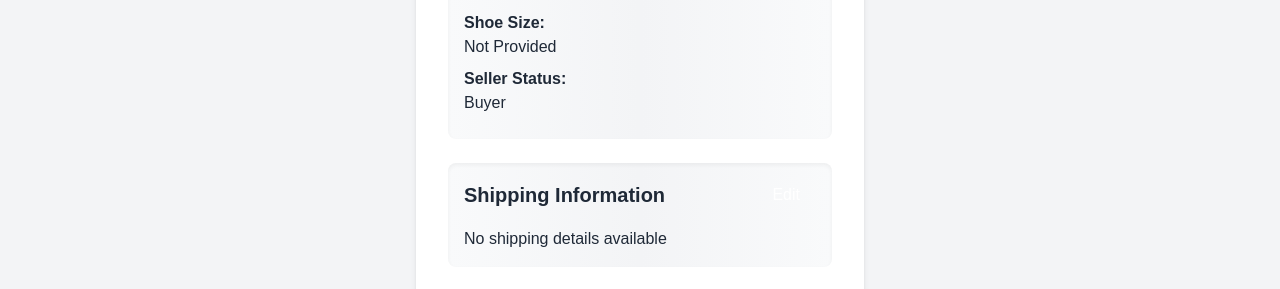
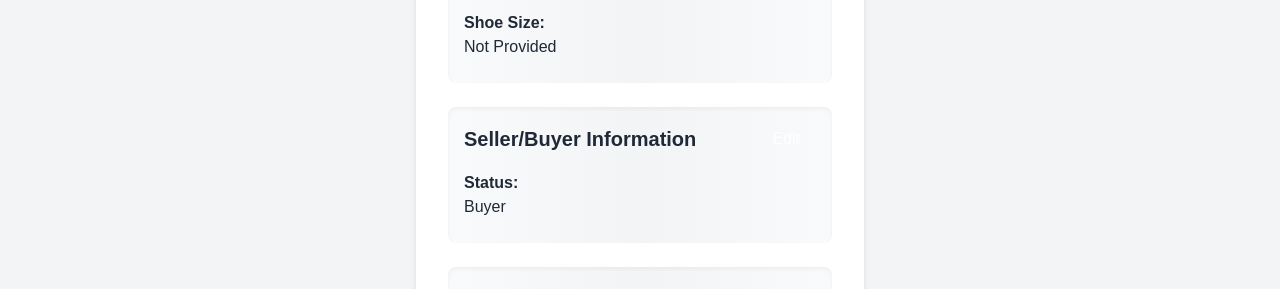
Before and after one commit to AvichalDwivedi2205/Sneak_fire_BAAS, a Next.js app: page /profile in a window 1280 px wide. Shown: the part 434-723 px from the top of the page. Built offline with nearby package versions, Linux system fonts and the light colour scheme; no server answers; the database is empty; sample sign-in values are in the browser's storage.

Commit message:
MAking some necessary changes for authentication in schema of sneakers

```diff
--- a/app/collections/page.tsx
+++ b/app/collections/page.tsx
@@ -5,51 +5,56 @@ const sneakers = [
     name: 'Air Jordan 1',
     description: 'A classic sneaker for all sneakerheads.',
     openingBid: 200,
-    imageUrl: 'https://firebasestorage.googleapis.com/v0/b/sneakbid-e571f.appspot.com/o/sneakerImages%2FAir_Jordans_1.jpeg?alt=media&token=76d93380-dcb2-4ae1-8a80-2a75c23aa777',
+    imageUrls: {sideView: 'https://firebasestorage.googleapis.com/v0/b/sneakbid-e571f.appspot.com/o/sneakerImages%2FAir_Jordans_1.jpeg?alt=media&token=76d93380-dcb2-4ae1-8a80-2a75c23aa777', frontView: '', backView: '', topDownView: '', outSoleView: ''},
     sellerId: 'seller123',
     sizesAvailable: [8, 9, 10],
     status: 'open' as 'open',
     topBids: [{ userId: 'user1', amount: 250 }, { userId: 'user2', amount: 300 }],
+    type: "Retro",
   },
   {
     name: 'Yeezy Boost 350 ',
     description: 'The Yeezy Boost 350 is a trendy and comfortable sneaker.',
     openingBid: 150,
-    imageUrl: 'https://firebasestorage.googleapis.com/v0/b/sneakbid-e571f.appspot.com/o/sneakerImages%2FAir_Jordans_1.jpeg?alt=media&token=76d93380-dcb2-4ae1-8a80-2a75c23aa777', // Using same image for testing
+    imageUrls: {sideView: 'https://firebasestorage.googleapis.com/v0/b/sneakbid-e571f.appspot.com/o/sneakerImages%2FAir_Jordans_1.jpeg?alt=media&token=76d93380-dcb2-4ae1-8a80-2a75c23aa777', frontView: '', backView: '', topDownView: '', outSoleView: ''},
     sellerId: 'seller456',
     sizesAvailable: [8, 9, 10],
     status: 'closed' as 'closed',
     topBids: [{ userId: 'user1', amount: 250 }, { userId: 'user2', amount: 300 }],
+    type: "Retro",
   },
   {
     name: 'Yeezy Boost 350 ',
     description: 'The Yeezy Boost 350 is a trendy and comfortable sneaker.',
     openingBid: 150,
-    imageUrl: 'https://firebasestorage.googleapis.com/v0/b/sneakbid-e571f.appspot.com/o/sneakerImages%2FAir_Jordans_1.jpeg?alt=media&token=76d93380-dcb2-4ae1-8a80-2a75c23aa777', // Using same image for testing
+    imageUrls: {sideView: 'https://firebasestorage.googleapis.com/v0/b/sneakbid-e571f.appspot.com/o/sneakerImages%2FAir_Jordans_1.jpeg?alt=media&token=76d93380-dcb2-4ae1-8a80-2a75c23aa777', frontView: '', backView: '', topDownView: '', outSoleView: ''},
     sellerId: 'seller456',
     sizesAvailable: [8, 9, 10],
     status: 'closed' as 'closed',
     topBids: [{ userId: 'user1', amount: 250 }, { userId: 'user2', amount: 300 }],
+    type: "Retro",
   },
   {
     name: 'Yeezy Boost 350 ',
     description: 'The Yeezy Boost 350 is a trendy and comfortable sneaker.',
     openingBid: 150,
-    imageUrl: 'https://firebasestorage.googleapis.com/v0/b/sneakbid-e571f.appspot.com/o/sneakerImages%2FAir_Jordans_1.jpeg?alt=media&token=76d93380-dcb2-4ae1-8a80-2a75c23aa777', // Using same image for testing
+    imageUrls: {sideView: 'https://firebasestorage.googleapis.com/v0/b/sneakbid-e571f.appspot.com/o/sneakerImages%2FAir_Jordans_1.jpeg?alt=media&token=76d93380-dcb2-4ae1-8a80-2a75c23aa777', frontView: '', backView: '', topDownView: '', outSoleView: ''},
     sellerId: 'seller456',
     sizesAvailable: [8, 9, 10],
     status: 'closed' as 'closed',
     topBids: [{ userId: 'user1', amount: 250 }, { userId: 'user2', amount: 300 }],
+    type: "Retro",
   },
   {
     name: 'Yeezy Boost 350 ',
     description: 'The Yeezy Boost 350 is a trendy and comfortable sneaker.',
     openingBid: 150,
-    imageUrl: 'https://firebasestorage.googleapis.com/v0/b/sneakbid-e571f.appspot.com/o/sneakerImages%2FAir_Jordans_1.jpeg?alt=media&token=76d93380-dcb2-4ae1-8a80-2a75c23aa777', // Using same image for testing
+    imageUrls: {sideView: 'https://firebasestorage.googleapis.com/v0/b/sneakbid-e571f.appspot.com/o/sneakerImages%2FAir_Jordans_1.jpeg?alt=media&token=76d93380-dcb2-4ae1-8a80-2a75c23aa777', frontView: '', backView: '', topDownView: '', outSoleView: ''},
     sellerId: 'seller456',
     sizesAvailable: [8, 9, 10],
     status: 'closed' as 'closed',
     topBids: [{ userId: 'user1', amount: 250 }, { userId: 'user2', amount: 300 }],
+    type: "Retro",
   },
   // Add more sneakers for testing
 ];
--- a/app/profile/page.tsx
+++ b/app/profile/page.tsx
@@ -84,8 +84,23 @@ export default function ProfilePage() {
               <label className="font-semibold">Shoe Size:</label>
               <p>{profile?.shoeSize || "Not Provided"}</p>
             </div>
+          </div>
+        </div>
+
+        {/* Seller/Buyer Information Section */}
+        <div className="bg-gradient-to-r from-gray-50 via-gray-100 to-gray-50 dark:bg-gradient-to-r dark:from-gray-700 dark:via-gray-800 dark:to-gray-700 p-4 rounded-lg shadow-inner mb-6">
+          <div className="flex justify-between items-center mb-4">
+            <h2 className="font-semibold text-xl text-gray-800 dark:text-gray-200">
+              Seller/Buyer Information
+            </h2>
+            <button className="bg-primary-500 text-white px-4 py-1 rounded-md hover:bg-primary-600 focus:ring focus:ring-primary-400">
+              Edit
+            </button>
+          </div>
+
+          <div className="text-gray-800 dark:text-gray-300">
             <div className="mb-2">
-              <label className="font-semibold">Seller Status:</label>
+              <label className="font-semibold">Status:</label>
               <p>{profile?.isSeller ? "Seller" : "Buyer"}</p>
             </div>
             {profile?.isSeller && (
@@ -96,7 +111,6 @@ export default function ProfilePage() {
             )}
           </div>
         </div>
-
         {/* Shipping Information Section */}
         <div className="bg-gradient-to-r from-gray-50 via-gray-100 to-gray-50 dark:bg-gradient-to-r dark:from-gray-700 dark:via-gray-800 dark:to-gray-700 p-4 rounded-lg shadow-inner mb-6">
           <div className="flex justify-between items-center mb-4">
--- a/components/Card/Card.tsx
+++ b/components/Card/Card.tsx
@@ -13,7 +13,7 @@ const SneakerCard = ({ sneaker }: { sneaker: Sneaker }) => {
         <div className="relative overflow-hidden rounded-lg shadow-lg border-2 border-gray-200 dark:border-gray-800 group-hover:border-blue-500 transition-all duration-500">
           <div className="w-full h-64"> {/* Fixed height for rectangular shape */}
             <Image
-              src={sneaker.imageUrl}
+              src={sneaker.imageUrls.sideView}
               alt={sneaker.name}
               width={320} // Fixed width
               height={256} // Fixed height to create a rectangular frame
--- a/components/auth/auth.tsx
+++ b/components/auth/auth.tsx
@@ -45,10 +45,18 @@ const AuthForm = ({ isSignUp }: { isSignUp: boolean }) => {
         shippingInfo: null,
       };
       await setDoc(doc(firestore, "users", user.uid), userData);
-      const createdAt = userData?.createdAt.toISOString();
-      const profileData = {...userData, createdAt}
+
+      // Save user data to local storage
+      localStorage.setItem("isSeller", JSON.stringify(userData.isSeller));
+      localStorage.setItem("shoeSize", JSON.stringify(userData.shoeSize));
     } else {
       console.log("User already exists in Firestore");
+      // Fetch existing user data and store in local storage
+      const existingUser = (await getDoc(doc(firestore, "users", user.uid))).data();
+      if (existingUser) {
+        localStorage.setItem("isSeller", JSON.stringify(existingUser.isSeller));
+        localStorage.setItem("shoeSize", JSON.stringify(existingUser.shoeSize));
+      }
     }
   };
 
@@ -59,11 +67,12 @@ const AuthForm = ({ isSignUp }: { isSignUp: boolean }) => {
         const userCredential = await createUserWithEmailAndPassword(auth, email, password);
         await sendEmailVerification(userCredential.user);
         alert("A verification email has been sent. Please check your inbox.");
-
         // Save user to Firestore
         await saveUserInFirestore(userCredential.user);
       } else {
         const userCredential = await signInWithEmailAndPassword(auth, email, password);
+        // Save user to Firestore
+        await saveUserInFirestore(userCredential.user);
       }
 
       // Redirect to home page after successful authentication
--- a/schema/schema.ts
+++ b/schema/schema.ts
@@ -54,9 +54,10 @@ export type User = {
 
 export type Sneaker = {
     name: string;
+    type: string;
     description: string;
     openingBid: number;
-    imageUrl: string;
+    imageUrls: {frontView: string, backView: string, sideView: string, topDownView: string, outSoleView: string};
     sellerId: string;
     sizesAvailable: number[];
     status: 'open' | 'closed';
```
